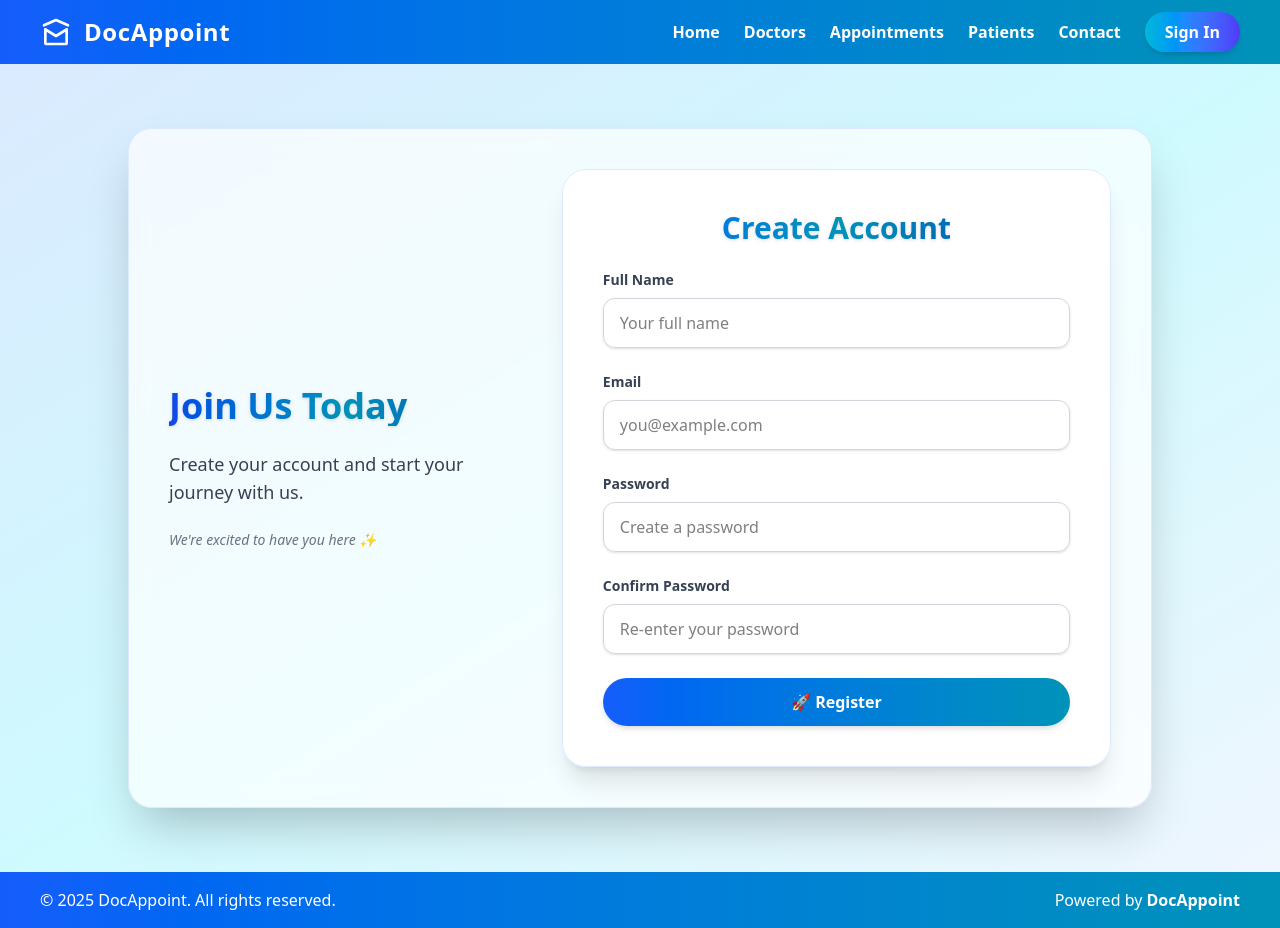
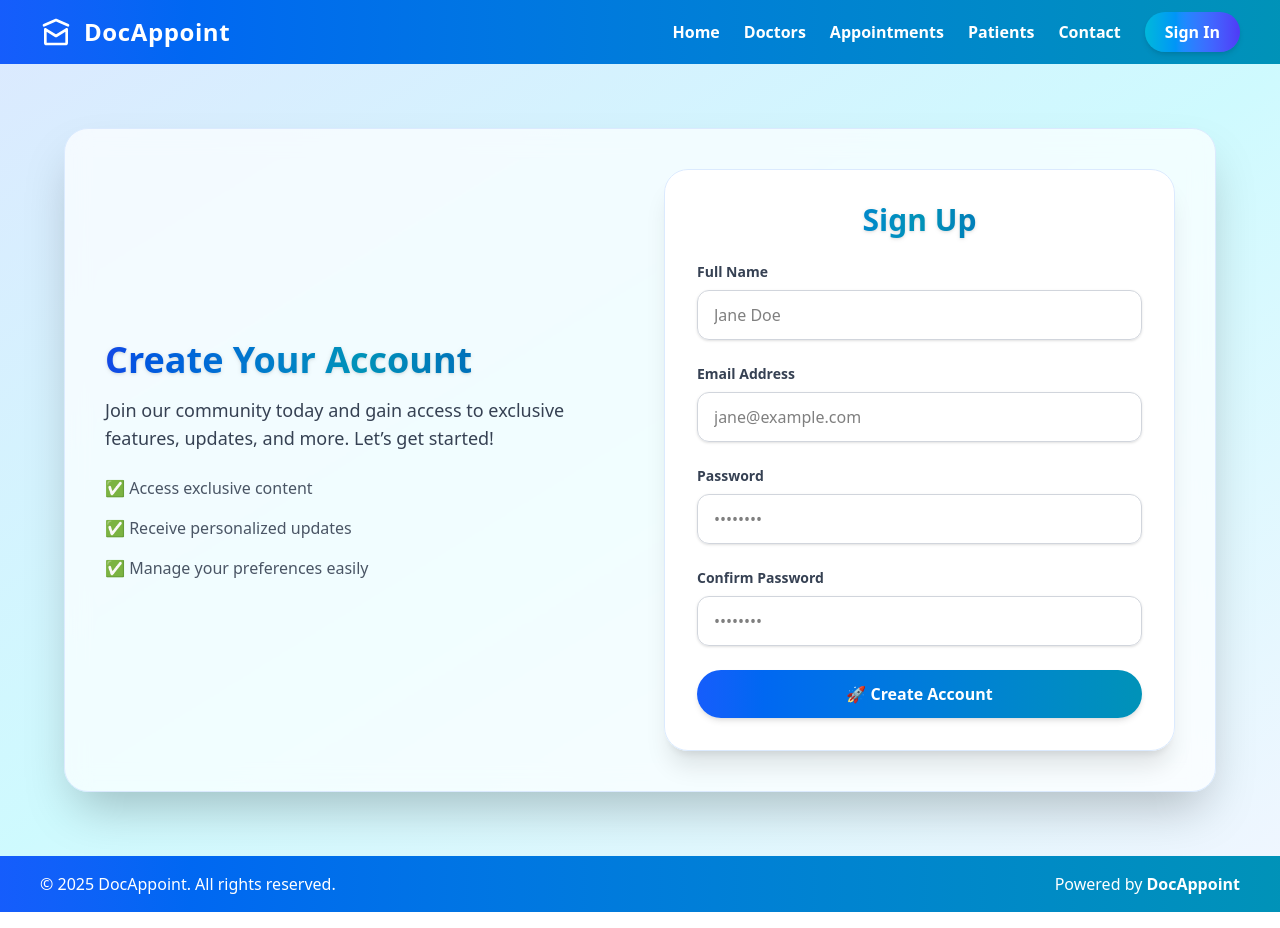
Before and after one commit to iamavikraxit/doctor-appointment-frontend, a React (Vite) app: page /signup in a window 1280 px wide. Built offline with nearby package versions, Linux system fonts and the light colour scheme.

Commit message:
Enhance Register page layout and update text for clarity and engagement

```diff
--- a/src/pages/Register.jsx
+++ b/src/pages/Register.jsx
@@ -7,71 +7,75 @@ const Register = () => {
         <div className="bg-gradient-to-br from-blue-100 via-cyan-100 to-blue-50 min-h-screen flex flex-col">
             <Header />
             <main className="flex-1 overflow-x-hidden flex items-center justify-center py-16 px-4 bg-gradient-to-br from-blue-100 via-cyan-100 to-blue-50">
-                <div className="w-full max-w-5xl bg-white/70 backdrop-blur-md border border-blue-100 rounded-3xl shadow-2xl p-10 grid grid-cols-1 md:grid-cols-5 gap-10 items-center transition-all">
+                <div className="grid grid-cols-1 lg:grid-cols-2 gap-12 w-full max-w-6xl items-center bg-white/70 backdrop-blur-md border border-blue-100 rounded-3xl shadow-2xl p-10 transition-all">
 
-                    {/* Left - Illustration or Welcome Text */}
-                    <div className="md:col-span-2 space-y-6 text-center md:text-left">
-                        <h2 className="text-4xl font-extrabold text-transparent bg-clip-text bg-gradient-to-r from-blue-700 via-cyan-600 to-blue-800 drop-shadow">
-                            Join Us Today
+                    {/* Left Side - Welcome Text */}
+                    <div className="space-y-6">
+                        <h2 className="text-4xl font-extrabold text-transparent bg-clip-text bg-gradient-to-r from-blue-700 via-cyan-600 to-blue-800 drop-shadow mb-4">
+                            Create Your Account
                         </h2>
                         <p className="text-gray-700 text-lg">
-                            Create your account and start your journey with us.
+                            Join our community today and gain access to exclusive features, updates, and more. Let’s get started!
                         </p>
-                        <p className="text-sm text-gray-500 italic">We're excited to have you here ✨</p>
+                        <ul className="mt-6 space-y-4 text-gray-600">
+                            <li>✅ Access exclusive content</li>
+                            <li>✅ Receive personalized updates</li>
+                            <li>✅ Manage your preferences easily</li>
+                        </ul>
                     </div>
 
-                    {/* Right - Register Form */}
-                    <div className="md:col-span-3 bg-white/90 backdrop-blur-md border border-blue-100 rounded-3xl shadow-xl p-10 w-full">
+                    {/* Right Side - Registration Form */}
+                    <div className="bg-white/90 backdrop-blur-md border border-blue-100 rounded-3xl shadow-xl p-8 w-full">
                         <h2 className="text-3xl font-extrabold text-center text-transparent bg-clip-text bg-gradient-to-r from-blue-600 via-cyan-600 to-blue-800 drop-shadow mb-6">
-                            Create Account
+                            Sign Up
                         </h2>
 
                         <form className="space-y-6">
                             <div>
-                                <label htmlFor="name" className="block text-sm font-semibold text-gray-700 mb-2">Full Name</label>
+                                <label className="block text-sm font-semibold text-gray-700 mb-2" htmlFor="name">Full Name</label>
                                 <input
                                     type="text"
                                     id="name"
                                     name="name"
-                                    placeholder="Your full name"
+                                    className="w-full border border-gray-300 rounded-xl px-4 py-3 focus:ring-2 focus:ring-blue-500 outline-none shadow-sm transition-all"
+                                    placeholder="Jane Doe"
                                     required
-                                    className="w-full border border-gray-300 rounded-xl px-4 py-3 focus:ring-2 focus:ring-blue-500 outline-none shadow-sm transition-all"
                                 />
                             </div>
 
                             <div>
-                                <label htmlFor="email" className="block text-sm font-semibold text-gray-700 mb-2">Email</label>
+                                <label className="block text-sm font-semibold text-gray-700 mb-2" htmlFor="email">Email Address</label>
                                 <input
                                     type="email"
                                     id="email"
                                     name="email"
-                                    placeholder="you@example.com"
+                                    className="w-full border border-gray-300 rounded-xl px-4 py-3 focus:ring-2 focus:ring-blue-500 outline-none shadow-sm transition-all"
+                                    placeholder="jane@example.com"
                                     required
-                                    className="w-full border border-gray-300 rounded-xl px-4 py-3 focus:ring-2 focus:ring-blue-500 outline-none shadow-sm transition-all"
                                 />
                             </div>
 
                             <div>
-                                <label htmlFor="password" className="block text-sm font-semibold text-gray-700 mb-2">Password</label>
+                                <label className="block text-sm font-semibold text-gray-700 mb-2" htmlFor="password">Password</label>
                                 <input
                                     type="password"
                                     id="password"
                                     name="password"
-                                    placeholder="Create a password"
+                                    className="w-full border border-gray-300 rounded-xl px-4 py-3 focus:ring-2 focus:ring-blue-500 outline-none shadow-sm transition-all"
+                                    placeholder="••••••••"
                                     required
-                                    className="w-full border border-gray-300 rounded-xl px-4 py-3 focus:ring-2 focus:ring-blue-500 outline-none shadow-sm transition-all"
                                 />
                             </div>
 
                             <div>
-                                <label htmlFor="confirmPassword" className="block text-sm font-semibold text-gray-700 mb-2">Confirm Password</label>
+                                <label className="block text-sm font-semibold text-gray-700 mb-2" htmlFor="confirmPassword">Confirm Password</label>
                                 <input
                                     type="password"
                                     id="confirmPassword"
                                     name="confirmPassword"
-                                    placeholder="Re-enter your password"
+                                    className="w-full border border-gray-300 rounded-xl px-4 py-3 focus:ring-2 focus:ring-blue-500 outline-none shadow-sm transition-all"
+                                    placeholder="••••••••"
                                     required
-                                    className="w-full border border-gray-300 rounded-xl px-4 py-3 focus:ring-2 focus:ring-blue-500 outline-none shadow-sm transition-all"
                                 />
                             </div>
 
@@ -79,12 +83,13 @@ const Register = () => {
                                 type="submit"
                                 className="w-full bg-gradient-to-r from-blue-600 to-cyan-600 text-white font-bold py-3 rounded-full shadow-md hover:from-blue-700 hover:to-cyan-700 hover:scale-105 transition-transform"
                             >
-                                🚀 Register
+                                🚀 Create Account
                             </button>
                         </form>
                     </div>
                 </div>
             </main>
+
             <Footer />
         </div>
     )
```
